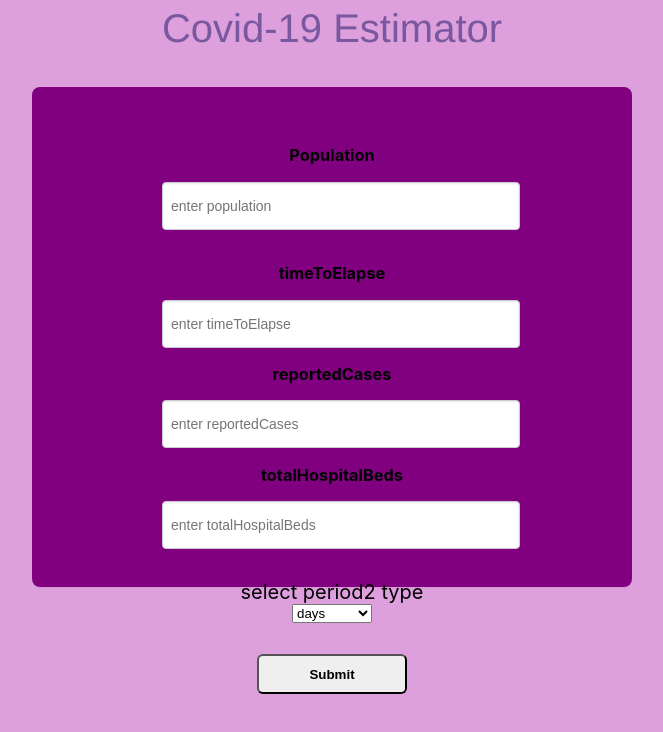
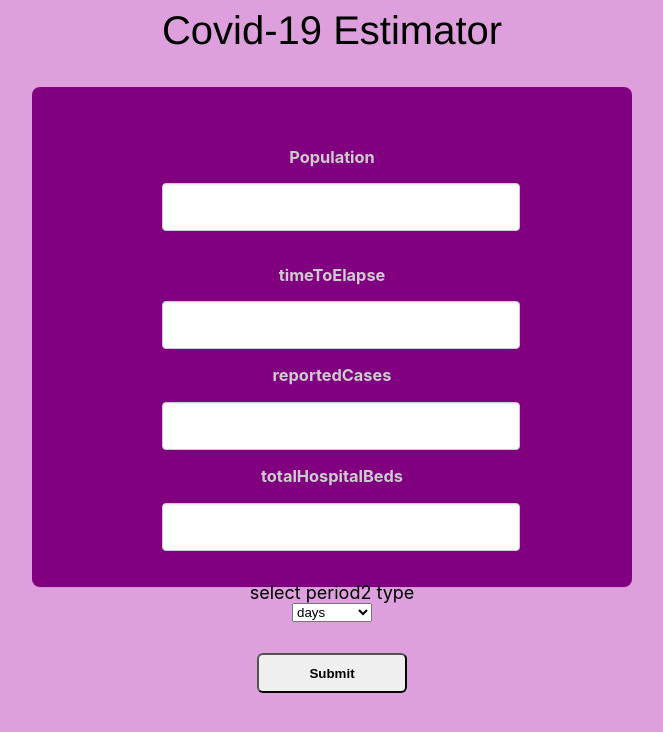
Before and after one commit to osamocity7/SDG-ASSESSMENT-ESTIMATOR, a website: page src/index.html in a window 1280 px wide. Shown: the whole page, without its empty margins (308-971 px from the left). Drawn offline with Linux system fonts and the light colour scheme.

Commit message:
push front index 100

```diff
--- a/src/index.html
+++ b/src/index.html
@@ -27,7 +27,7 @@
 
             <br >
             <label><h3>Population</h3></label>
-            <input id='id_1' placeholder='enter population' class='form-control' data-population='population' type="text" name="population"  />
+            <input id='id_1'  class='form-control' data-population='population' type="text" name="population"  />
 
 
 
@@ -35,18 +35,18 @@
 
             <br />
             <label><h3>timeToElapse</h3></label>
-          <input id="id_2" placeholder='enter timeToElapse' class='form-control' data-time-to-elapse='timeToElapse' type="text" name="timeToElapse" />
+          <input id="id_2"  class='form-control' data-time-to-elapse='timeToElapse' type="text" name="timeToElapse" />
           </label>
 
 
           <label><h3>reportedCases</h3></label>
-            <input id="id_3" placeholder='enter reportedCases' class='form-control' data-reported-cases='reportedCases' type="text" name="reportedCases" />
+            <input id="id_3"  class='form-control' data-reported-cases='reportedCases' type="text" name="reportedCases" />
             </label>
 
 
 
             <label><h3>totalHospitalBeds</h3></label>
-            <input id="id_4" placeholder='enter totalHospitalBeds' class='form-control' data-total-hospital-beds='totalHospitalBeds' type="text" name="totalHospitalBeds" />
+            <input id="id_4"  class='form-control' data-total-hospital-beds='totalHospitalBeds' type="text" name="totalHospitalBeds" />
 
 
 
--- a/src/styles.css
+++ b/src/styles.css
@@ -38,8 +38,11 @@
   h1, .h1 {
     font-size: 40px;
     font-weight: 400;
-    color: #79589f;
+    color: black;
     font-family: benton-sans,'Helvetica Neue',helvetica,arial,sans-serif;
+  }
+  h3{
+    color: rgb(204, 204, 204);
   }
 
   .form-control {
@@ -94,7 +97,7 @@
   }
 
   .plable {
-    font-size: 20px;
+    font-size: large;
     font-weight: 300px;
     color: black;
 
```
